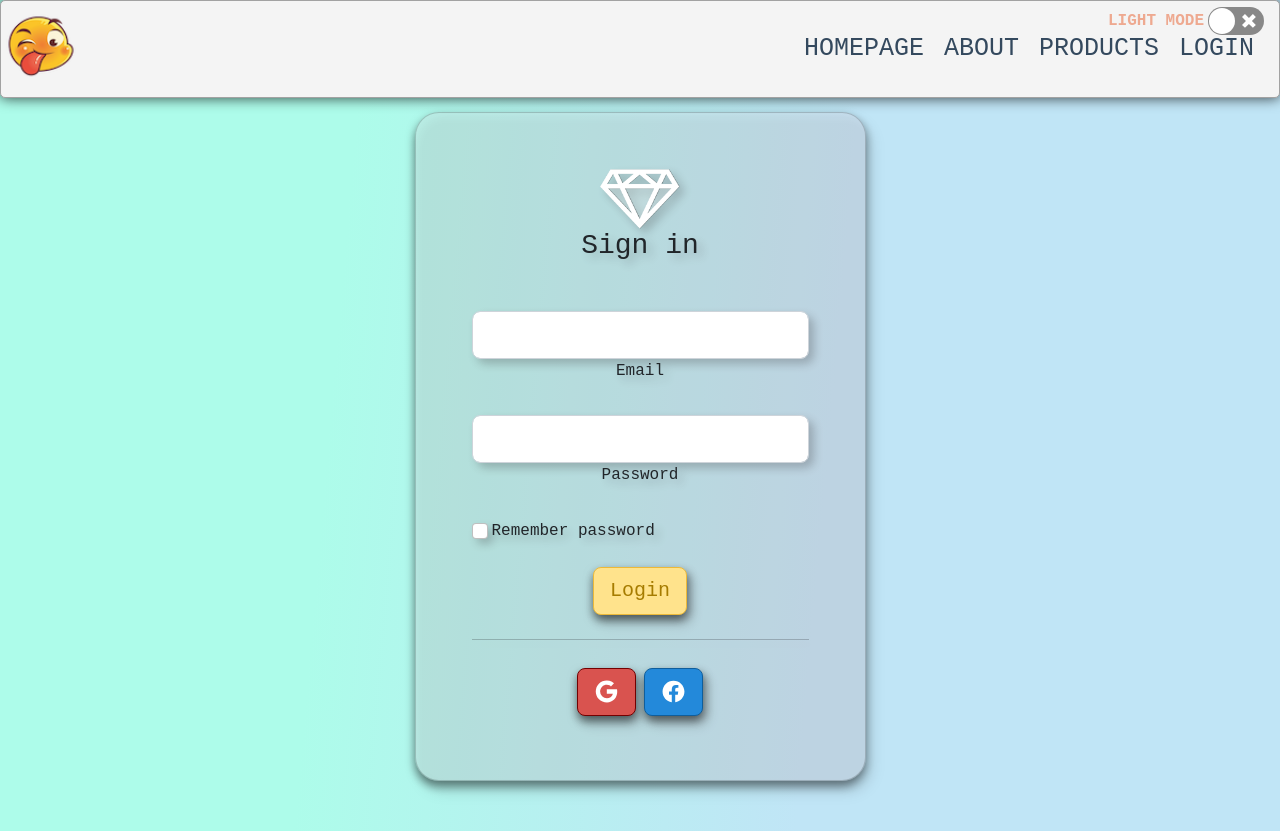
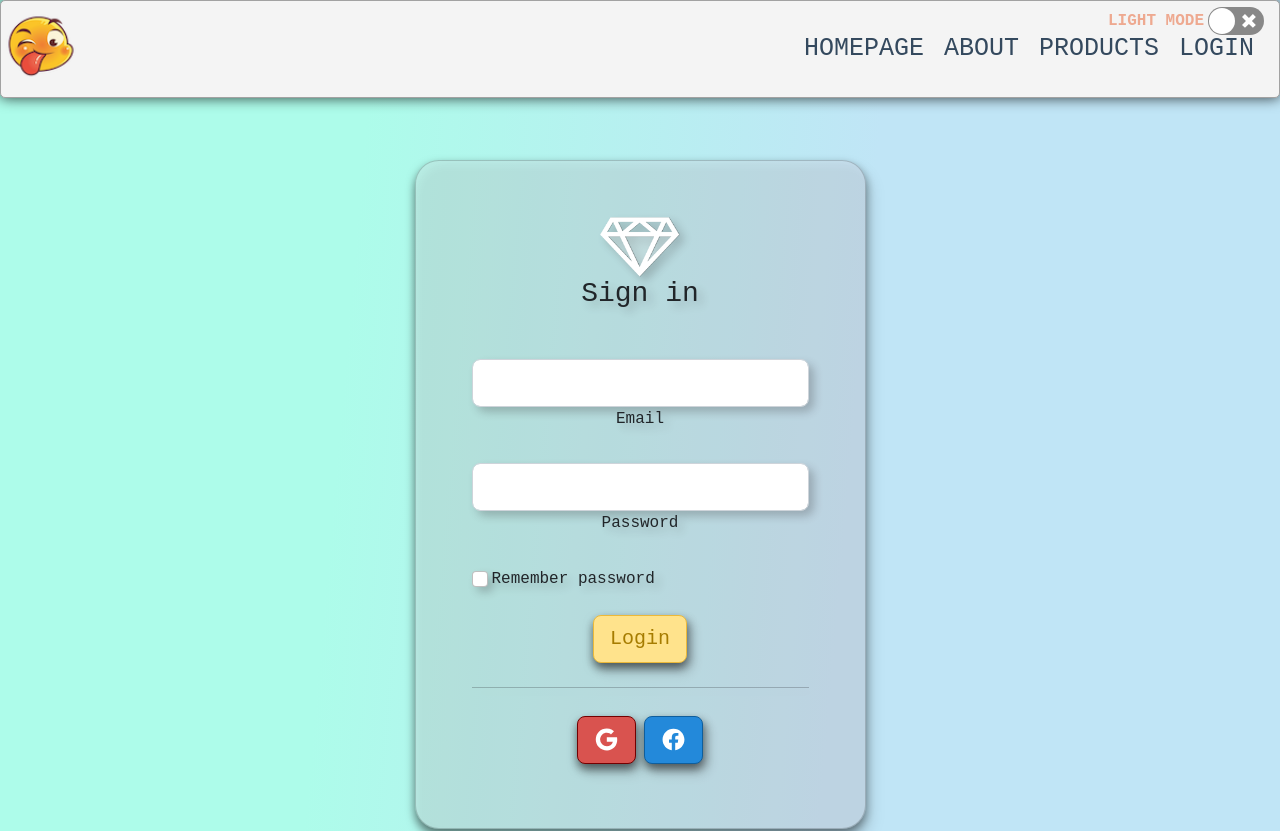
Before and after one commit to Donna-Sayos/react-pactice, a React (Create React App) app: page /login in a window 1280 px wide. Shown: the top 831 px of the page. Built offline with nearby package versions, Linux system fonts and the light colour scheme.

Commit message:
fixed form css

```diff
--- a/src/components/login/Login.js
+++ b/src/components/login/Login.js
@@ -7,7 +7,7 @@ export default function Login() {
 
   return (
     <section>
-      <div className="container py-5 h-100"> {/* TODO: Add SWITCH */}
+      <div className="container py-5 h-100">
         <div className="row d-flex justify-content-center align-items-center h-100">
           <div className="col-12 col-md-8 col-lg-6 col-xl-5">
             <div className="form-container card p-2 mb-5">
--- a/src/index.css
+++ b/src/index.css
@@ -1,8 +1,4 @@
 @import url(https://fonts.googleapis.com/css?family=Open+Sans);
-
-.App {
-  text-align: center;
-}
 
 body {
   padding: 0%;
@@ -238,9 +234,11 @@ a:hover {
 
 #light .main {
   background-image: linear-gradient( 95deg, rgba(173,252,234,1) 27%, rgba(192,229,246,1) 64%);
+  min-height: 1300px;
 }
 #dark .main {
   background-image: linear-gradient(to right, #434343 60%, black 100%);
+  min-height: 1300px;
 }
 
 #light .form-container {
@@ -248,6 +246,7 @@ a:hover {
   background-color: rgba(222,194,203, 0.2);
   box-shadow: 0px 5px 10px 0px rgba(0, 0, 0, 0.5);
   filter: drop-shadow(5px 5px 5px rgba(0,0,0,0.3));
+  margin-top: 3rem;
 }
 
 #dark .form-container {
@@ -255,6 +254,8 @@ a:hover {
   background-color: rgba(222,194,203, 0.4);
   box-shadow: 0px 5px 10px 0px rgba(0, 0, 0, 0.5);
   filter: drop-shadow(5px 5px 5px rgba(0,0,0,0.3));
+
+  margin-top: 3rem;
 }
 
 #dark .sign-in {
```
